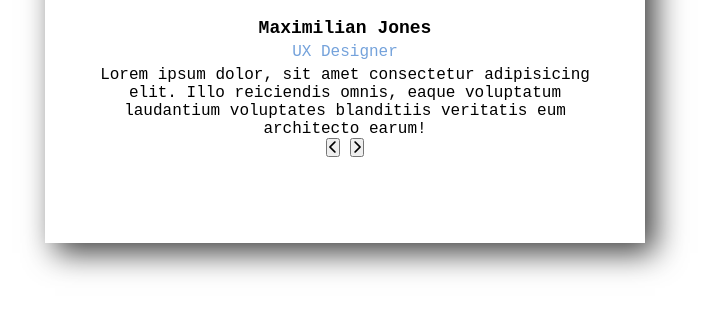
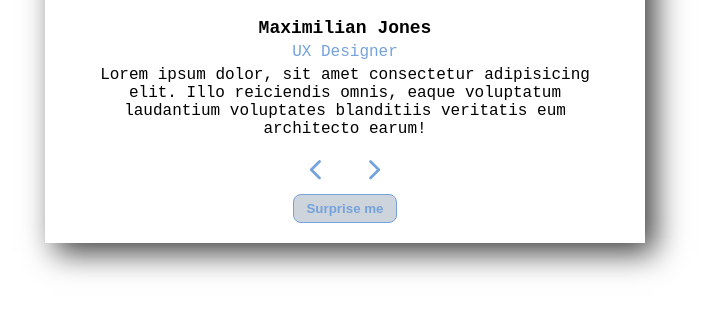
Before and after one commit to MajaPetkova/JS-Advanced, a plain HTML site: page 17.EasyProjects/03.Reviews/index.html in a window 1280 px wide. Shown: the part 438-752 px from the top of the page, without its empty margins (295-1004 px from the left). Drawn offline with Linux system fonts and the light colour scheme.

Commit message:
Updated html and css file

```diff
--- a/17.EasyProjects/03.Reviews/index.html
+++ b/17.EasyProjects/03.Reviews/index.html
@@ -26,6 +26,7 @@
                 <button class="prev btn"><i class="fa-solid fa-chevron-left"></i></button>
                 <button class="next btn"><i class="fa-solid fa-chevron-right"></i></button>
             </div>
+            <button class="random btn">Surprise me</button>
         </article>
     </section>
    </main>
--- a/17.EasyProjects/03.Reviews/style.css
+++ b/17.EasyProjects/03.Reviews/style.css
@@ -55,3 +55,25 @@ body{
 .review #info{
 margin: 0 35px
 }
+.btn-container{
+display: flex;
+gap:40px;
+justify-content: center;
+margin-top: 20px;
+}
+.prev, .next{
+    color:rgb(116, 162, 219);
+    font-size: 22px;
+    background-color: white;
+    border: none;
+
+}
+.random{
+    border: 1px solid rgb(116, 162, 219);
+    color:rgb(116, 162, 219);
+    background-color: rgb(206, 212, 220);
+    border-radius: 8px;
+    padding: 6px 12px;
+    margin-top: 10px;
+    font-weight: 600;
+}
```
